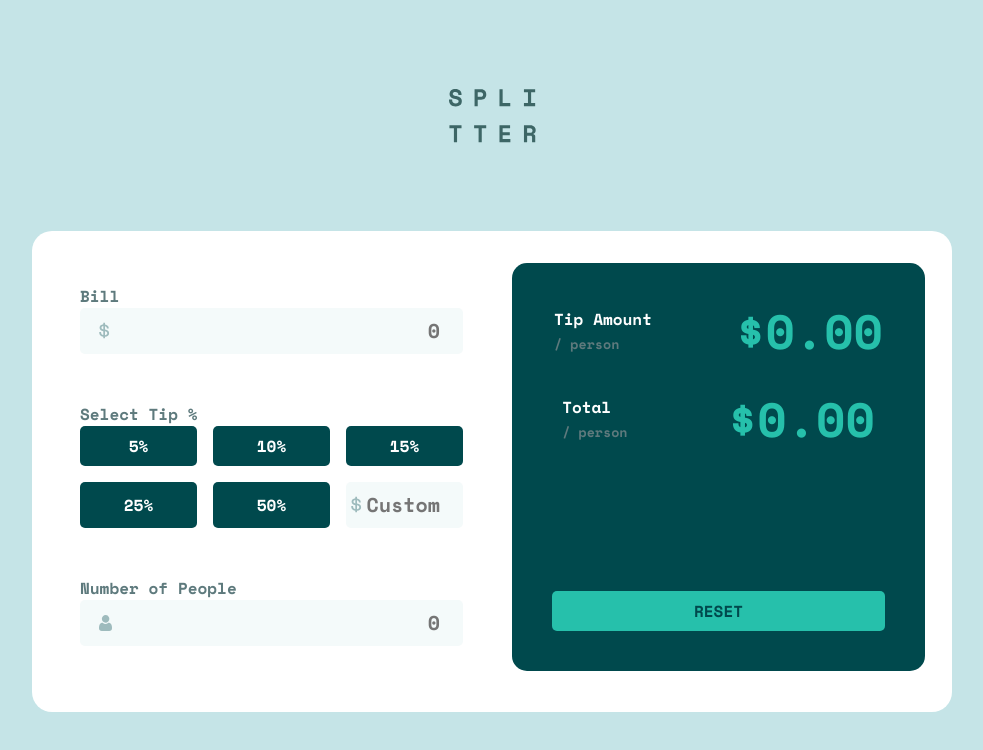
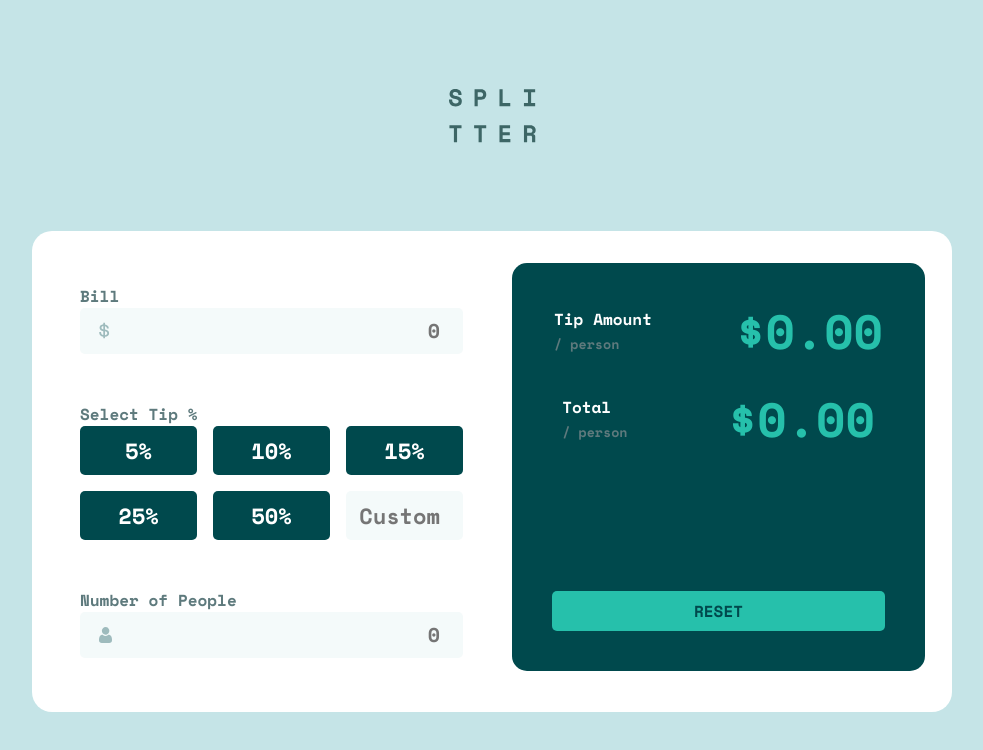
Before and after one commit to Lyr01/tip-calculator-app, a React (Vite) app: page / in a window 1280 px wide. Shown: the top 750 px of the page, without its empty margins (148-1131 px from the left). Built offline with nearby package versions, Linux system fonts and the light colour scheme.

Commit message:
updated font size tips

```diff
--- a/src/App.css
+++ b/src/App.css
@@ -151,7 +151,9 @@ button {
 
 .select-tip button,
 .select-tip input {
+	background-image: none;
 	width: 7.3125rem;
+	font-size: 22px;
 	border: none;
 }
 
```
